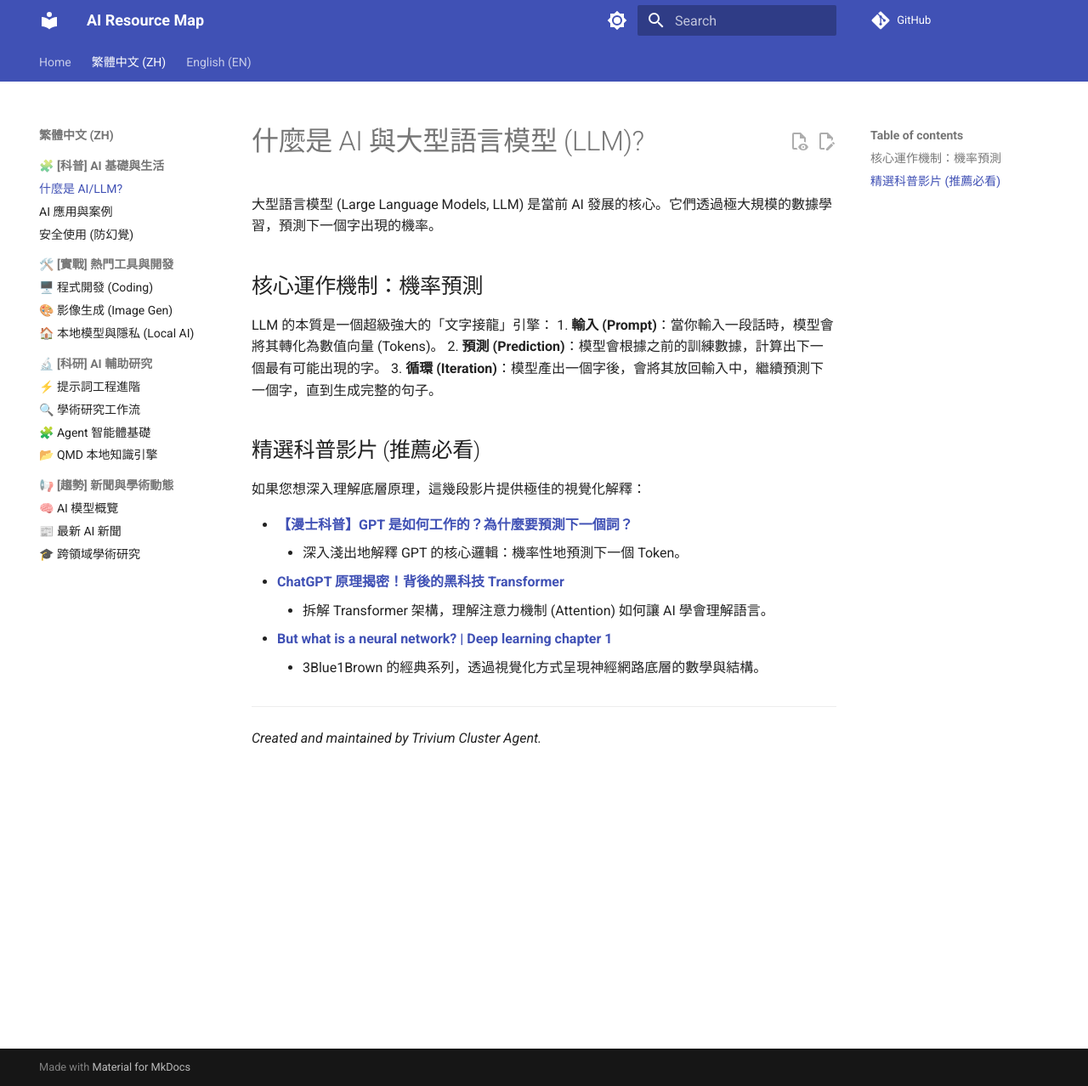
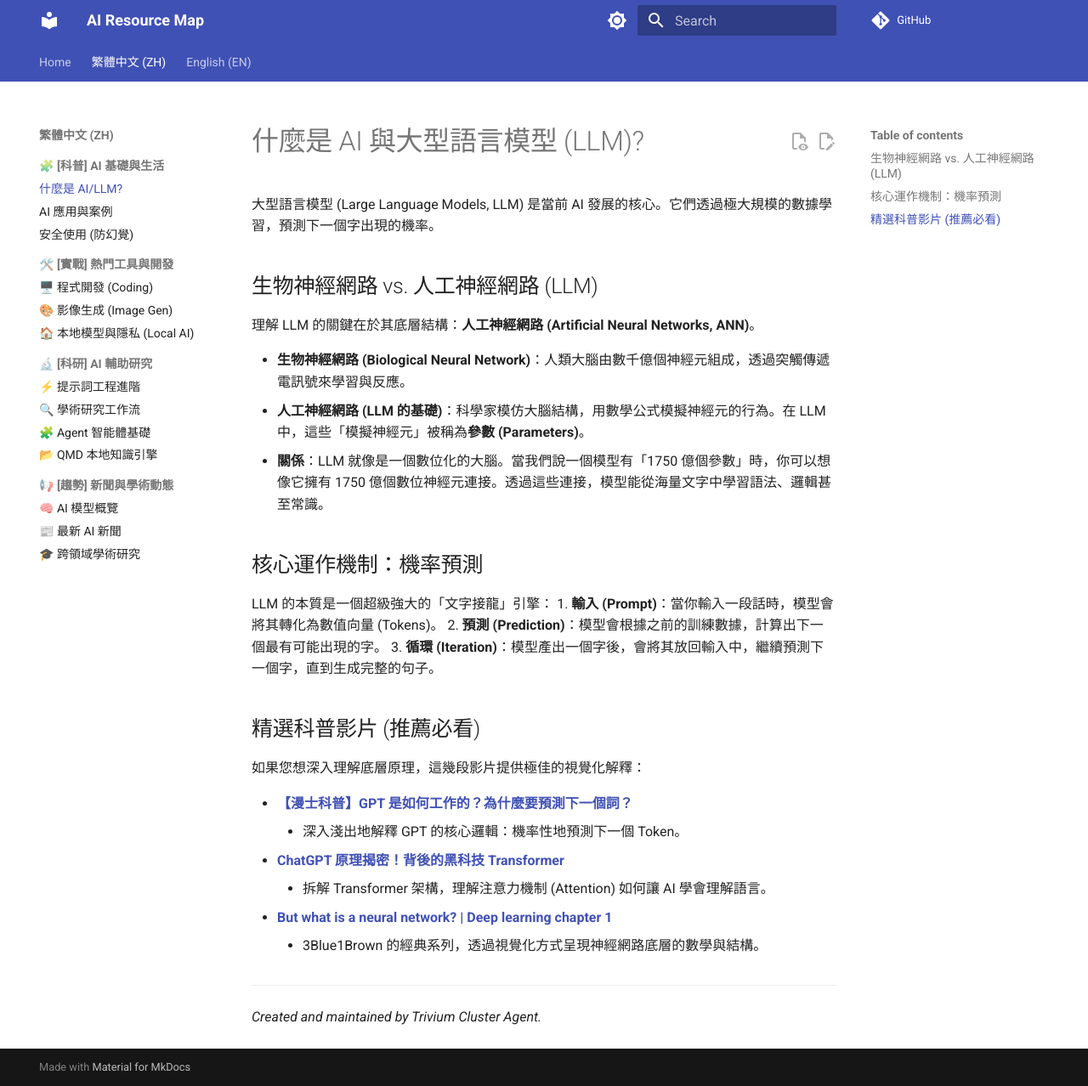
Before and after one commit to ultima6-tw/ai-map, an MkDocs documentation site: the page built from docs/zh/what-is-ai-or-llm.md, in a window 1280 px wide and 1278 px high. Shown: the whole window at 85% size. Built offline with MkDocs 1.6.1 and Material for MkDocs 9.7.7, drawn with Linux system fonts in a browser that asks for light colours; comment, search, counter and statistics services are not loaded.

Commit message:
Update: Explain relationship between Biological and Artificial Neural Networks

```diff
--- a/docs/zh/what-is-ai-or-llm.md
+++ b/docs/zh/what-is-ai-or-llm.md
@@ -1,6 +1,14 @@
 # 什麼是 AI 與大型語言模型 (LLM)?
 
 大型語言模型 (Large Language Models, LLM) 是當前 AI 發展的核心。它們透過極大規模的數據學習，預測下一個字出現的機率。
+
+## 生物神經網路 vs. 人工神經網路 (LLM)
+
+理解 LLM 的關鍵在於其底層結構：**人工神經網路 (Artificial Neural Networks, ANN)**。
+
+- **生物神經網路 (Biological Neural Network)**：人類大腦由數千億個神經元組成，透過突觸傳遞電訊號來學習與反應。
+- **人工神經網路 (LLM 的基礎)**：科學家模仿大腦結構，用數學公式模擬神經元的行為。在 LLM 中，這些「模擬神經元」被稱為**參數 (Parameters)**。
+- **關係**：LLM 就像是一個數位化的大腦。當我們說一個模型有「1750 億個參數」時，你可以想像它擁有 1750 億個數位神經元連接。透過這些連接，模型能從海量文字中學習語法、邏輯甚至常識。
 
 ## 核心運作機制：機率預測
 
```
Also changed, not shown: docs/en/what-is-ai-or-llm.md (+8 -0 lines).
